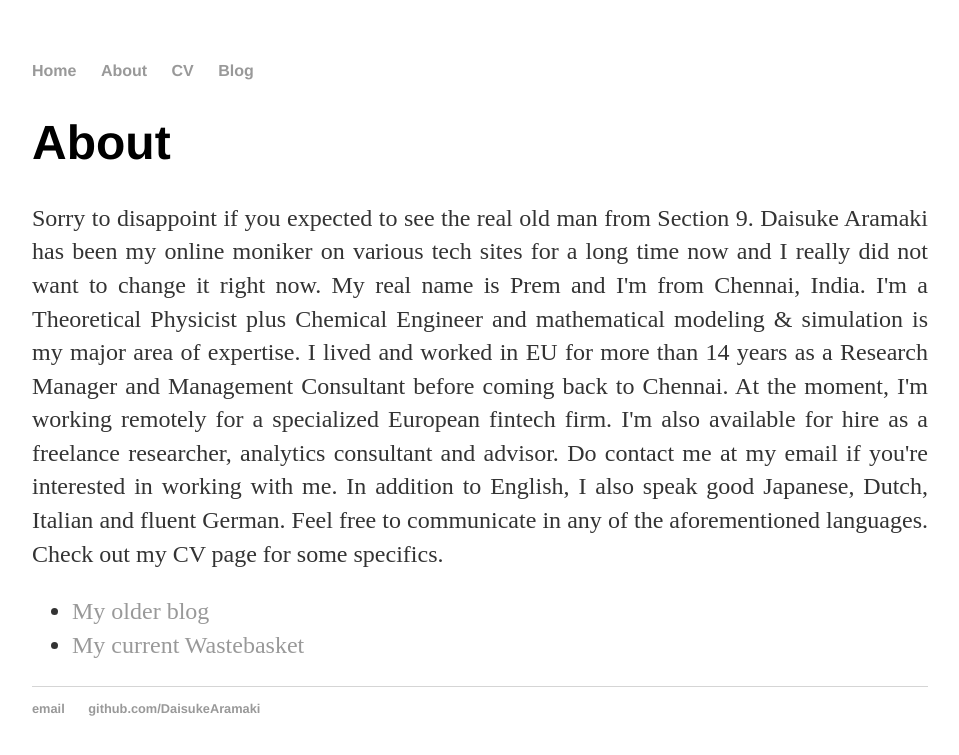
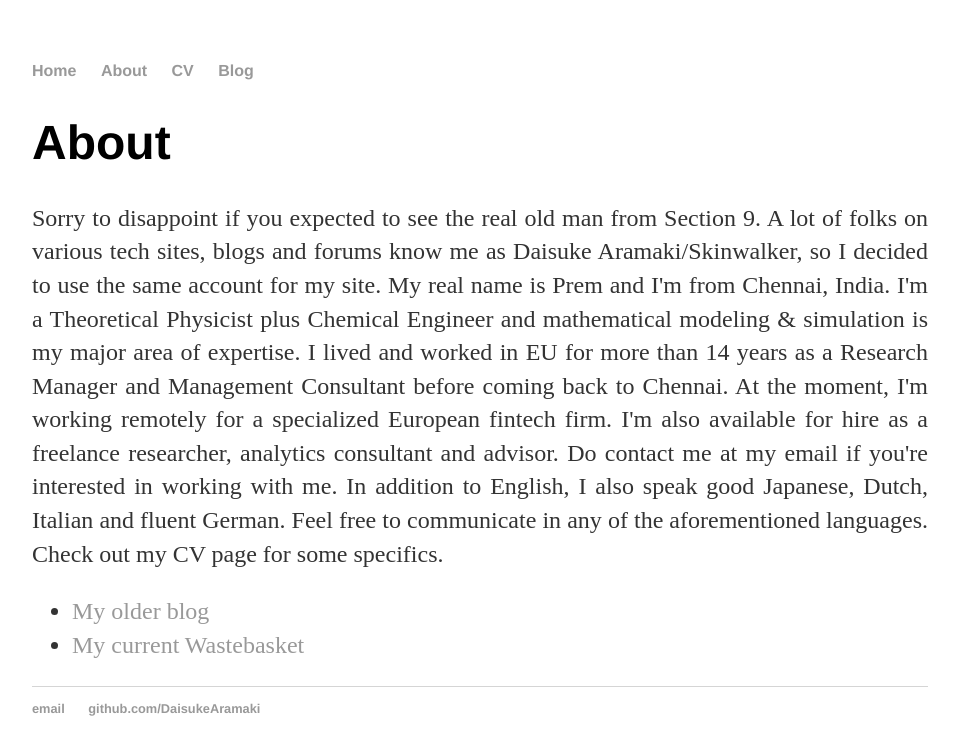
Before and after one commit to DaisukeAramaki/DaisukeAramaki.github.io, a Jekyll site: the page built from about/index.html, in a window 1280 px wide. Shown: the top 755 px of the page, without its empty margins (160-1119 px from the left). Built offline with Jekyll 4.4.1, drawn with Linux system fonts in a browser that asks for light colours.

Commit message:
Some edits

```diff
--- a/about/index.html
+++ b/about/index.html
@@ -5,7 +5,7 @@ title: About Daisuke Aramaki aka Prem
 
 		<div class="about">
 			<h1>About</h1>
-			<p style='text-align: justify;'> Sorry to disappoint if you expected to see the real old man from Section 9. Daisuke Aramaki has been my online moniker on various tech sites for a long time now and I really did not want to change it right now. My real name is Prem and I'm from Chennai, India. I'm a Theoretical Physicist plus Chemical Engineer and mathematical modeling & simulation is my major area of expertise. I lived and worked in EU for more than 14 years as a Research Manager and Management Consultant before coming back to Chennai. At the moment, I'm working remotely for a specialized European fintech firm. I'm also available for hire as a freelance researcher, analytics consultant and advisor. Do contact me at my email if you're interested in working with me. In addition to English, I also speak good Japanese, Dutch, Italian and fluent German. Feel free to communicate in any of the aforementioned languages. Check out my CV page for some specifics.</p>
+			<p style='text-align: justify;'> Sorry to disappoint if you expected to see the real old man from Section 9. A lot of folks on various tech sites, blogs and forums know me as Daisuke Aramaki/Skinwalker, so I decided to use the same account for my site. My real name is Prem and I'm from Chennai, India. I'm a Theoretical Physicist plus Chemical Engineer and mathematical modeling & simulation is my major area of expertise. I lived and worked in EU for more than 14 years as a Research Manager and Management Consultant before coming back to Chennai. At the moment, I'm working remotely for a specialized European fintech firm. I'm also available for hire as a freelance researcher, analytics consultant and advisor. Do contact me at my email if you're interested in working with me. In addition to English, I also speak good Japanese, Dutch, Italian and fluent German. Feel free to communicate in any of the aforementioned languages. Check out my CV page for some specifics.</p>
 
 			<ul class="contacts">
 				<!-- <li><a href="#">@TwitterHandle</a></li> -->
```
